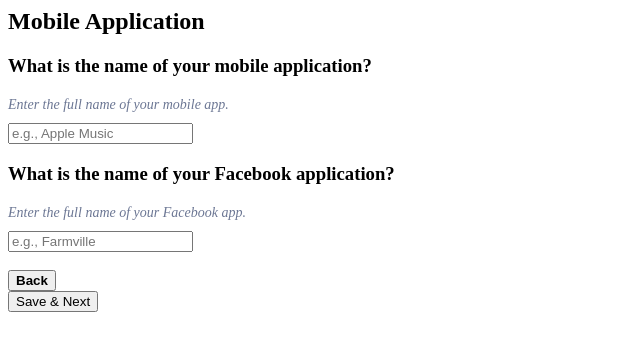
After one commit to Mekazstan/termly-prototype, a Python web app: template policy/privacy/templates/policy-uses/article-socials.html in a window 1280 px wide. The commit adds this page. Shown: the top 351 px of the page, without its empty margins (0-640 px from the left). Run offline with Jinja, Linux system fonts and the light colour scheme; the template is opened without the code that fills it, so the values that code supplies are empty.

Commit message:
Added url page

```diff
--- /dev/null
+++ b/policy/privacy/templates/policy-uses/article-socials.html
@@ -0,0 +1,30 @@
+<article>
+    <!-- Questions -->
+    <h2><strong>Mobile Application</strong></h2>
+    <div class="question-section">
+        <section class="main-sec">
+            <h3><strong>What is the name of your mobile application?
+</strong></h3>
+            <p style="color: #6c7794;margin: 0.3125rem 0;    font-size: .875rem;font-style: italic;font-weight: 400;line-height: 1.25;">Enter the full name of your mobile app.</p>
+            <div style="margin: 0.625rem 0 1.125rem;">
+                <input type="text" name="mobile_app_name" placeholder="e.g., Apple Music" class="url-input">
+            </div>
+        </section>
+        <section class="main-sec">
+            <h3><strong>What is the name of your Facebook application?
+</strong></h3>
+            <p style="color: #6c7794;margin: 0.3125rem 0;    font-size: .875rem;font-style: italic;font-weight: 400;line-height: 1.25;">Enter the full name of your Facebook app.</p>
+            <div style="margin: 0.625rem 0 1.125rem;">
+                <input type="text" name="fb_app_name" placeholder="e.g., Farmville" class="url-input">
+            </div>
+        </section>
+        <footer>
+            <div>
+                <button class="back-btn"><strong>Back</strong></button>
+            </div>
+            <div class="save-btn-div">
+                <button class="save-btn">Save & Next</button>
+            </div>
+        </footer>
+    </div>
+</article>
```
Also changed, not shown: policy/privacy/templates/index.html (+17 -0 lines), policy/privacy/templates/policy-uses/article-website.html (added, +21 -0 lines).
